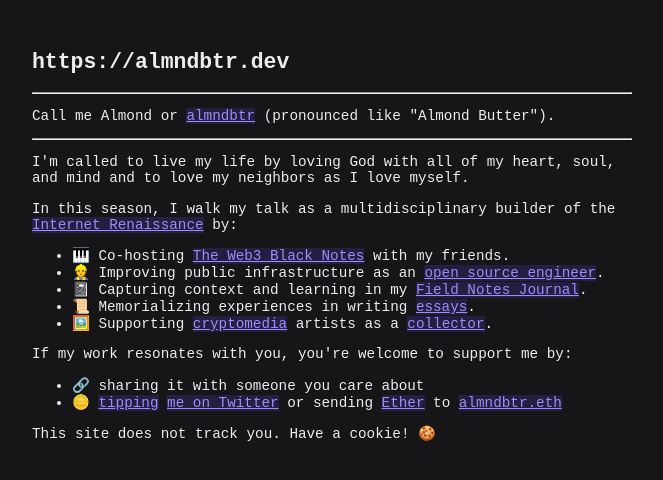
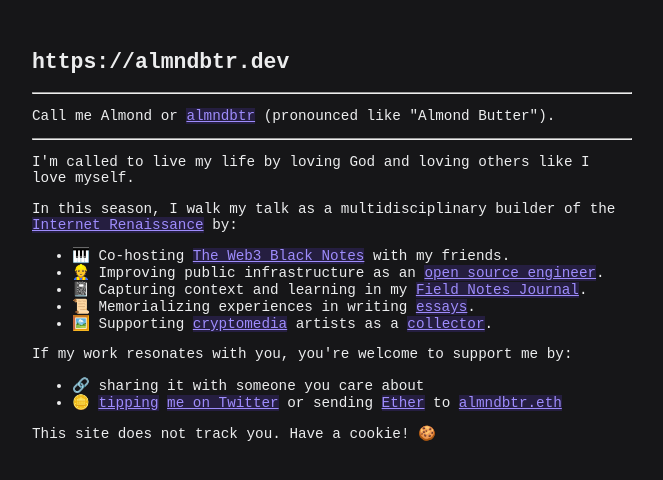
Before and after one commit to almndbtr/almndbtr.dev, a website: page index.html in a window 1280 px wide. Shown: the whole page, without its empty margins (308-971 px from the left). Drawn offline with Linux system fonts and the light colour scheme.

Commit message:
fix: tighten copy

```diff
--- a/index.html
+++ b/index.html
@@ -95,7 +95,7 @@
 			<p>Call me Almond or <a href="https://twitter.com/almndbtr">almndbtr</a> (pronounced like "Almond Butter").</p>
 		<hr>
 
-		<p>I'm called to live my life by loving God with all of my heart, soul, and mind and to love my neighbors as I love myself.</p>
+		<p>I'm called to live my life by loving God and loving others like I love myself.</p>
 		<p>In this season, I walk my talk as a multidisciplinary builder of the <a href="https://www.youtube.com/watch?v=Xrpa2w8xees">Internet Renaissance</a> by:</p>
 
 		<ul>
```
